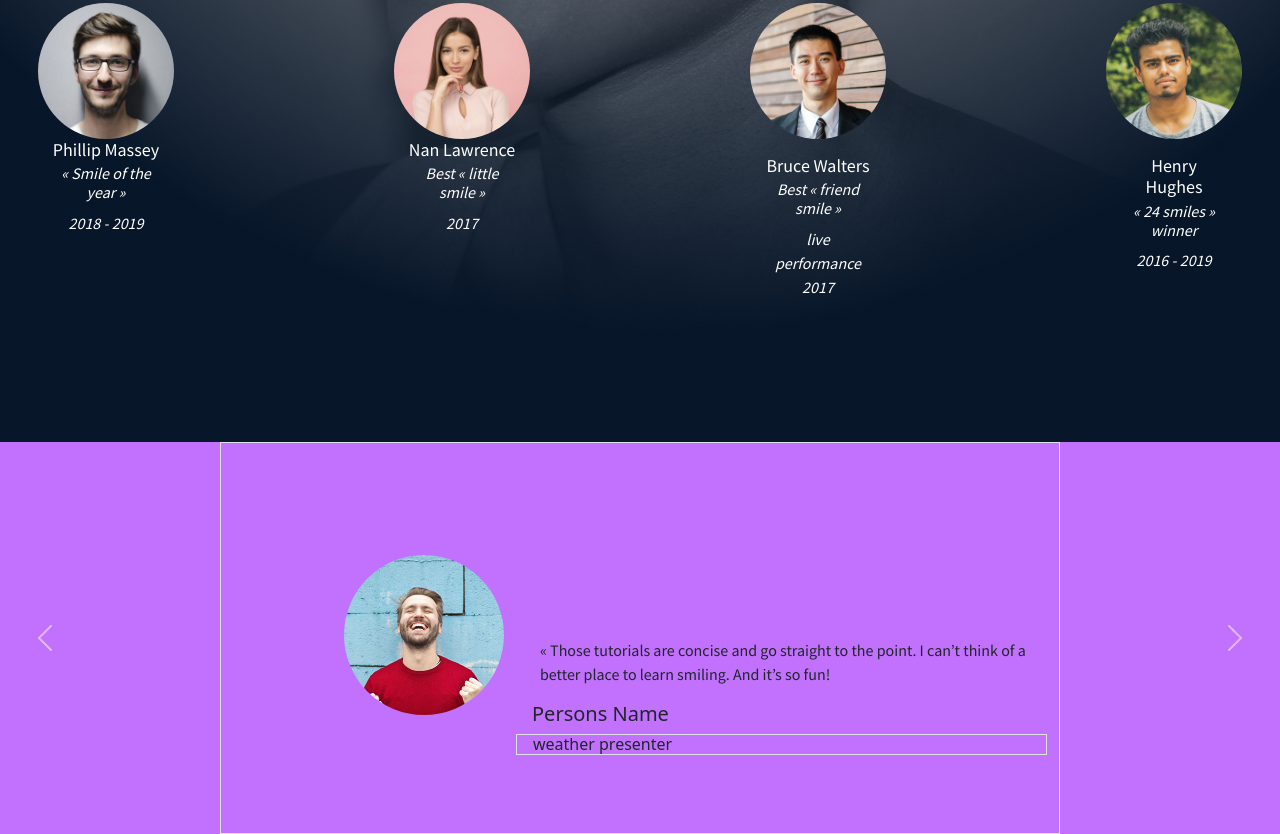
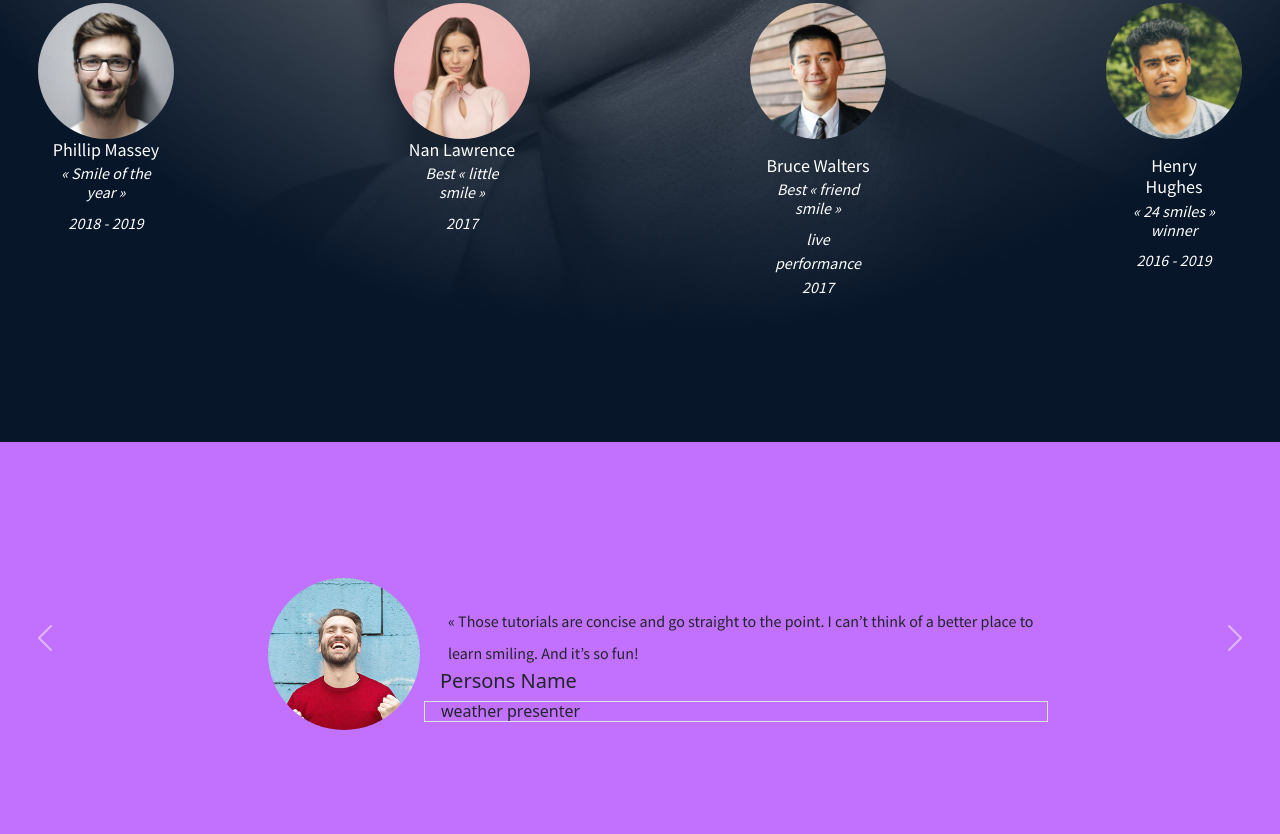
Before and after one commit to Frankblation/atlas-smiling-school, a plain HTML site: page 1-homepage.html in a window 1280 px wide. Shown: the part 639-1473 px from the top of the page. Drawn offline with nearby package versions, Linux system fonts and the light colour scheme.

Commit message:
i'm just gonna say okay

```diff
--- a/1-homepage.html
+++ b/1-homepage.html
@@ -101,10 +101,10 @@
 
     <div id="carouselExample" class="carousel slide">
         <div class="carousel-inner">
-          <div class="outtersel position-relative carousel-item border active">
+          <div class="outtersel carousel-item active">
             <div class="d-flex justify-content-around">
-            <img class="profile5 translate-middle d-flex align-self-sm-start ms-5 img-fluid rounded-circle" src="images/profile_5.jpg" class="d-block w-100" alt="profile5">
-            <div class="review position-absolute top-50 start-50 row col-lg col-md-8 align-self-sm-end col-sm-carousel-text container-fluid d-flex ps-3"><p>« Those tutorials are concise and go straight to the point. I can’t think of a better place to learn smiling. And it’s so fun!</p>
+            <img class="profile5 d-flex align-self-sm-start ms-5 img-fluid rounded-circle" src="images/profile_5.jpg" class="d-block w-100" alt="profile5">
+            <div class="review row col-lg col-md-8 align-self-sm-end col-sm-carousel-text container-fluid d-flex ps-3"><p>« Those tutorials are concise and go straight to the point. I can’t think of a better place to learn smiling. And it’s so fun!</p>
                 <h5 class="name row ps-3">Persons Name</h4>
                 <h6 class="weather row border ps-3 ">weather presenter</h6>
             </div>
@@ -114,18 +114,9 @@
             <div class="d-flex justify-content-around">
             <img class="profile5 d-flex align-self-sm-start ms-5 img-fluid rounded-circle" src="images/profile_5.jpg" class="d-block w-100" alt="profile5">
             <div class="review row col-lg col-md-8 align-self-sm-end col-sm-carousel-text container-fluid d-flex ps-3"><p>« Those tutorials are concise and go straight to the point. I can’t think of a better place to learn smiling. And it’s so fun!</p>
-                <h5 class="name row ps-3">Persons Name</h4>
+                <h5 class="name row ps-3"> Persons Name</h4>
                 <h6 class="weather row ps-3 ">weather presenter</h6>
-            </div>
-            </div>
-        <div class="outtersel carousel-item">
-            <div class="d-flex justify-content-around">
-            <img class="profile5 d-flex align-self-sm-start ms-5 img-fluid rounded-circle" src="images/profile_5.jpg" class="d-block w-100" alt="profile5">
-            <div class="review row col-lg col-md-8 align-self-sm-end col-sm-carousel-text container-fluid d-flex ps-3"><p>« Those tutorials are concise and go straight to the point. I can’t think of a better place to learn smiling. And it’s so fun!</p>
-                <h5 class="name row ps-3">Persons Name</h4>
-                <h6 class="weather row border ps-3 ">weather presenter</h6>
-            </div>
-            </div>
+                </div>
           </div>
         </div>
         <button class="carousel-control-prev" type="button" data-bs-target="#carouselExample" data-bs-slide="prev">
--- a/styles.css
+++ b/styles.css
@@ -115,9 +115,9 @@ margin: -60px;;
 }
 
 .profile5 {
-    width: 10rem;
-    height: 10rem;
-    margin-top:12rem;
+    width: 9.5rem;
+    height: 9.5rem;
+    margin-top:8.5rem;
     margin-right:20rem;
 }
 
@@ -134,15 +134,18 @@ margin: -60px;;
     display: flex;
     flex-direction: column;
     justify-content: center;
-    margin-left: -8rem;
+    margin-left: -20rem;
+
 }
 
 .review p {
-    margin;
+    margin: 0;
+    line-height: 2;
     font-family: "source sans pro";
 }
 
 .review .name,
 .review .weather {
     margin-top:0;
+    line-height: ;
 }
```
